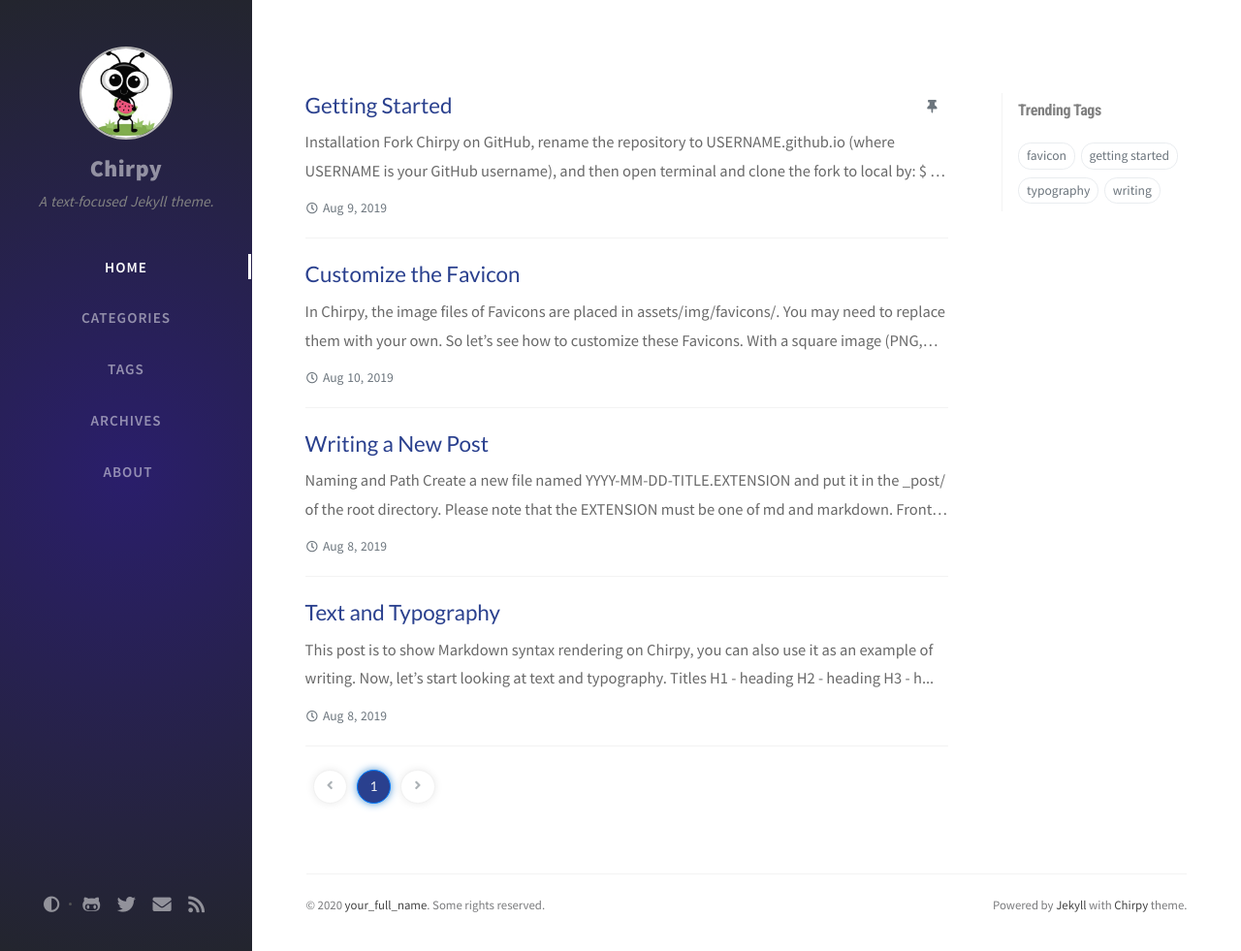
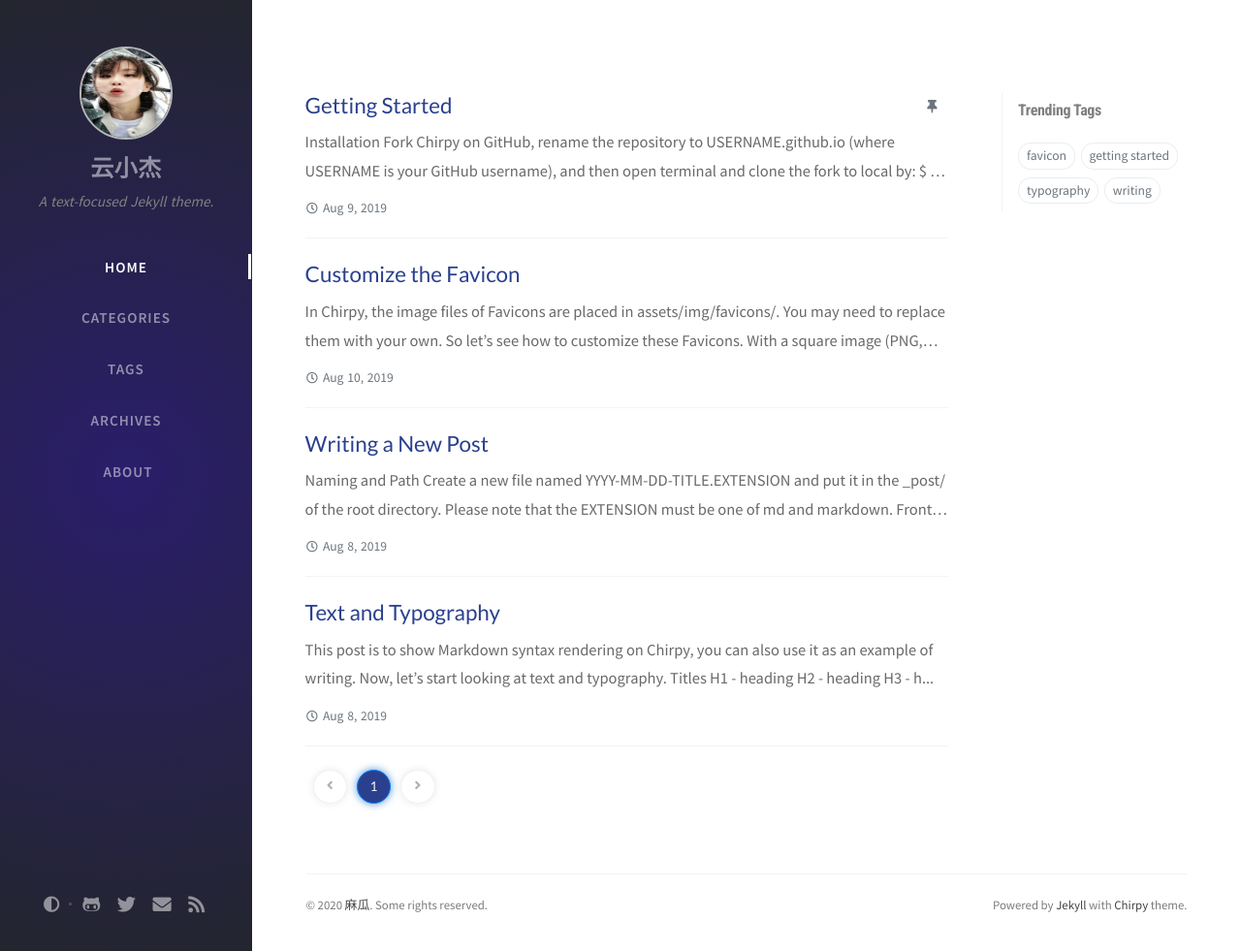
Before and after one commit to meiguiyulu/meiguiyulu.github.io, a Jekyll site: the page built from index.html, in a window 1280 px wide and 981 px high. Shown: the whole window at 97% size. Built offline with Jekyll 4.4.1, drawn with Linux system fonts in a browser that asks for light colours; nearby versions of some CDN libraries; the list of posts is cut into pages by our own code; comment, search, counter and statistics services are not loaded.

Commit message:
add change

```diff
--- a/_config.yml
+++ b/_config.yml
@@ -7,7 +7,7 @@
 
 # jekyll-seo-tag settings › https://github.com/jekyll/jekyll-seo-tag/blob/master/docs/usage.md
 # --------------------------
-title: Chirpy                          # the main title
+title: 云小杰                          # the main title
 
 tagline: A text-focused Jekyll theme.  # it will display as the sub-title
 
@@ -17,25 +17,25 @@ description: >-                        # used by seo meta and the atom feed
   and focuses on text presentation.
 
 # fill in the base hostname & protocol for your site, e.g., 'https://username.github.io'
-url: ''
+url: 'https://github.com/meiguiyulu'
 
-author: your_full_name                  # change to your full name
+author: 玫瑰与鹿                  # change to your full name
 
 avatar: /assets/img/sample/avatar.jpg   # support internet resources
 
 github:
-  username: github_username             # change to your github username
+  username: meiguiyulu             # change to your github username
 
 twitter:
   username: twitter_username            # change to your twitter username
 
 social:
-  name: your_full_name                  # it will shows as the copyright owner in Footer
-  email: example@doamin.com             # change to your email address
+  name: 麻瓜                  # it will shows as the copyright owner in Footer
+  email: 17804331763@163.com             # change to your email address
   links:
     # The first element serves as the copyright owner's link
     - https://twitter.com/username      # change to your twitter homepage
-    - https://github.com/username       # change to your github homepage
+    - https://github.com/meiguiyulu       # change to your github homepage
     # Uncomment below to add more social links
     # - https://www.facebook.com/username
     # - https://www.linkedin.com/in/username
```
Also changed, not shown: assets/img/sample/avatar.jpg, assets/img/sample/avatar1.jpg (added).
